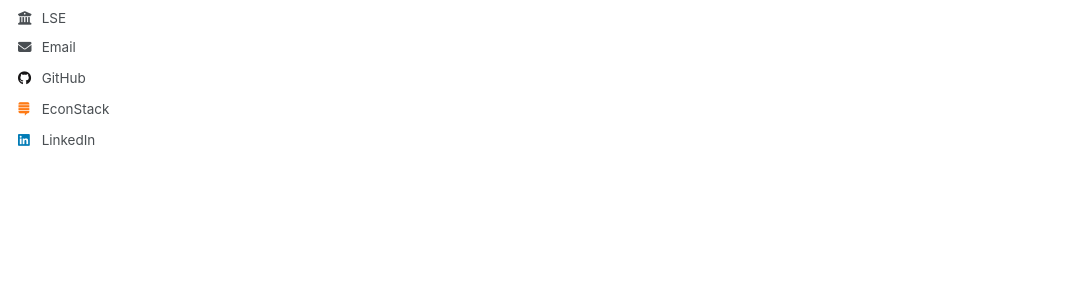
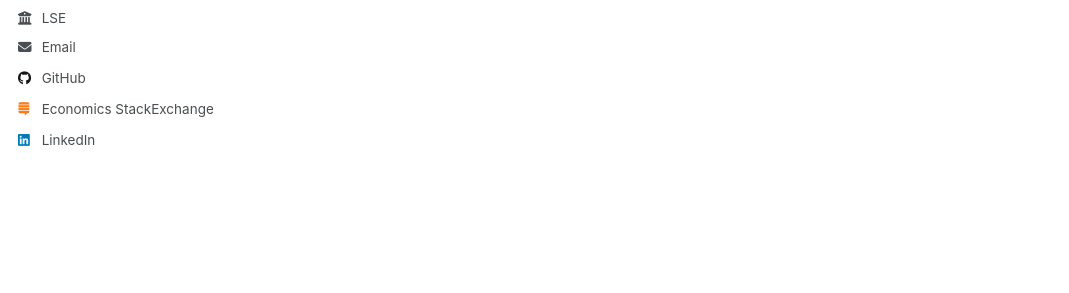
Before and after one commit to Joe-Basford/Joe-Basford.github.io, a Jekyll site: the page built from _pages/about.md, in a window 1280 px wide. Shown: the part 395-688 px from the top of the page, without its empty margins (0-1069 px from the left). Built offline with Jekyll 4.4.1, drawn with Linux system fonts in a browser that asks for light colours.

Commit message:
Update author-profile.html

```diff
--- a/_includes/author-profile.html
+++ b/_includes/author-profile.html
@@ -80,7 +80,7 @@
         <li><a href="https://kaggle.com/{{ author.kaggle }}"><i class="fab fa-fw fa-kaggle icon-pad-right" aria-hidden="true"></i>Kaggle</a></li>
       {% endif %}
       {% if author.econstack %}
-        <li><a href="https://economics.stackexchange.com/users/{{ author.econstack }}"><i class="fab fa-fw fa-stack-exchange icon-pad-right" aria-hidden="true"></i>EconStack</a></li>
+        <li><a href="https://economics.stackexchange.com/users/{{ author.econstack }}"><i class="fab fa-fw fa-stack-exchange icon-pad-right" aria-hidden="true"></i>Economics StackExchange</a></li>
       {% endif %}
 
       <!-- Font Awesome icons / Social media -->
```
